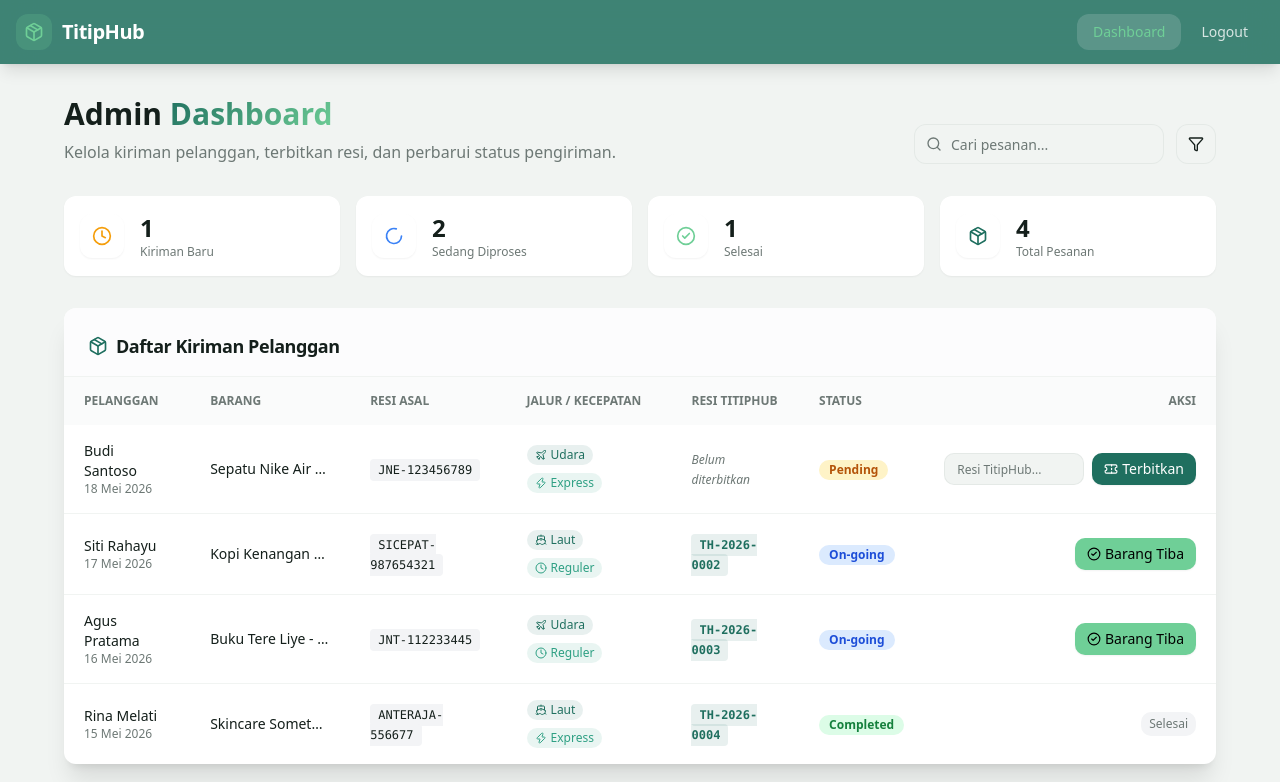
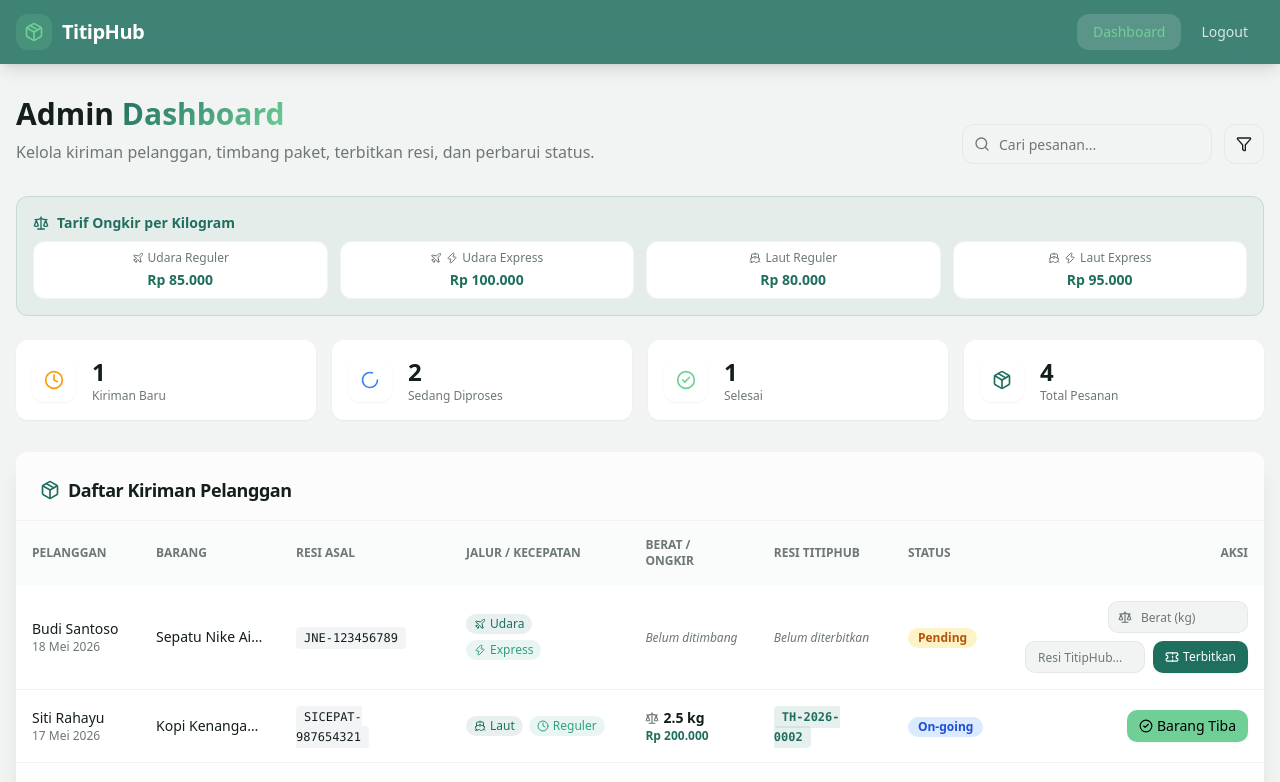
Before and after one commit to dipndeep/titiphub_app, a React (Vite) app in the folder frontend/: page /manager in a window 1280 px wide. Shown: the top 782 px of the page. Built offline with nearby package versions, Linux system fonts and the light colour scheme.

Commit message:
Add Shipping Price

```diff
--- a/frontend/src/pages/LandingPage.jsx
+++ b/frontend/src/pages/LandingPage.jsx
@@ -92,7 +92,7 @@ export default function LandingPage() {
                   <p className="text-sm text-white/60">Tingkat Kepuasan</p>
                 </div>
                 <div>
-                  <p className="text-3xl font-bold text-accent">24jam</p>
+                  <p className="text-3xl font-bold text-accent">24 Jam</p>
                   <p className="text-sm text-white/60">Rata-rata Proses</p>
                 </div>
               </div>
--- a/frontend/src/pages/customer/Tracking.jsx
+++ b/frontend/src/pages/customer/Tracking.jsx
@@ -1,9 +1,12 @@
 import React from "react"
 import { Card, CardContent } from "@/components/ui/card"
 import { Badge } from "@/components/ui/badge"
-import { Package, Clock, Loader2, CheckCircle2, Search, Plane, Ship, Zap, Copy } from "lucide-react"
+import { Package, Clock, Loader2, CheckCircle2, Search, Plane, Ship, Zap, Copy, Scale, Banknote } from "lucide-react"
 import { Input } from "@/components/ui/input"
-import { Button } from "@/components/ui/button"
+
+function formatRupiah(num) {
+  return "Rp " + num.toLocaleString("id-ID")
+}
 
 export default function Tracking() {
   const orders = [
@@ -15,6 +18,8 @@ export default function Tracking() {
       kecepatan: "Express",
       status: "On-going",
       resiTitiphub: "TH-2026-0001",
+      beratKg: 1.2,
+      ongkir: 120000,
       date: "18 Mei 2026",
     },
     {
@@ -25,6 +30,8 @@ export default function Tracking() {
       kecepatan: "Reguler",
       status: "Completed",
       resiTitiphub: "TH-2026-0002",
+      beratKg: 2.5,
+      ongkir: 200000,
       date: "15 Mei 2026",
     },
     {
@@ -34,7 +41,9 @@ export default function Tracking() {
       tipePengiriman: "Udara",
       kecepatan: "Reguler",
       status: "Pending",
-      resiTitiphub: null, // Belum diberikan admin
+      resiTitiphub: null,
+      beratKg: null,
+      ongkir: null,
       date: "18 Mei 2026",
     },
   ]
@@ -45,7 +54,7 @@ export default function Tracking() {
       color: "bg-amber-100 text-amber-700",
       barColor: "bg-amber-400",
       label: "Menunggu Diproses",
-      description: "Barang terdaftar, menunggu Admin memproses.",
+      description: "Barang terdaftar, menunggu Admin menimbang dan menerbitkan resi TitipHub.",
     },
     "On-going": {
       icon: <Loader2 className="w-5 h-5" />,
@@ -59,7 +68,7 @@ export default function Tracking() {
       color: "bg-green-100 text-green-700",
       barColor: "bg-accent",
       label: "Tiba — Siap Diambil",
-      description: "Barang telah tiba di TitipHub dan siap diambil!",
+      description: "Barang telah tiba di TitipHub dan siap diambil! Silakan siapkan ongkir saat pengambilan.",
     },
   }
 
@@ -109,7 +118,7 @@ export default function Tracking() {
                     </div>
 
                     {/* Info Grid */}
-                    <div className="grid grid-cols-2 md:grid-cols-4 gap-3 mb-5 bg-gray-50 rounded-xl p-4">
+                    <div className="grid grid-cols-2 md:grid-cols-3 lg:grid-cols-6 gap-3 mb-5 bg-gray-50 rounded-xl p-4">
                       <div>
                         <p className="text-[11px] uppercase font-semibold text-muted-foreground mb-0.5">Resi Asal</p>
                         <p className="text-sm font-medium truncate" title={order.resiAsal}>{order.resiAsal}</p>
@@ -141,7 +150,39 @@ export default function Tracking() {
                           <span className="text-sm font-medium">{order.kecepatan}</span>
                         </div>
                       </div>
+                      <div>
+                        <p className="text-[11px] uppercase font-semibold text-muted-foreground mb-0.5">Berat Paket</p>
+                        {order.beratKg !== null ? (
+                          <div className="flex items-center gap-1.5">
+                            <Scale className="w-3.5 h-3.5 text-muted-foreground" />
+                            <span className="text-sm font-semibold">{order.beratKg} kg</span>
+                          </div>
+                        ) : (
+                          <p className="text-sm text-muted-foreground italic">Belum ditimbang</p>
+                        )}
+                      </div>
+                      <div>
+                        <p className="text-[11px] uppercase font-semibold text-muted-foreground mb-0.5">Ongkir</p>
+                        {order.ongkir !== null ? (
+                          <div className="flex items-center gap-1.5">
+                            <Banknote className="w-3.5 h-3.5 text-primary" />
+                            <span className="text-sm font-bold text-primary">{formatRupiah(order.ongkir)}</span>
+                          </div>
+                        ) : (
+                          <p className="text-sm text-muted-foreground italic">—</p>
+                        )}
+                      </div>
                     </div>
+
+                    {/* Ongkir notice for completed */}
+                    {order.status === "Completed" && order.ongkir !== null && (
+                      <div className="mb-4 p-3 bg-accent/10 border border-accent/20 rounded-lg flex items-center gap-3">
+                        <Banknote className="w-5 h-5 text-primary shrink-0" />
+                        <p className="text-sm">
+                          Siapkan biaya ongkir sebesar <span className="font-bold text-primary">{formatRupiah(order.ongkir)}</span> saat pengambilan barang di TitipHub.
+                        </p>
+                      </div>
+                    )}
 
                     {/* Status description */}
                     <p className="text-sm text-muted-foreground mb-4">{config.description}</p>
--- a/frontend/src/pages/manager/Dashboard.jsx
+++ b/frontend/src/pages/manager/Dashboard.jsx
@@ -3,26 +3,53 @@ import { Card, CardHeader, CardTitle, CardContent } from "@/components/ui/card"
 import { Button } from "@/components/ui/button"
 import { Badge } from "@/components/ui/badge"
 import { Input } from "@/components/ui/input"
-import { Package, Clock, Loader2, CheckCircle2, XCircle, Search, Filter, Plane, Ship, Zap, Ticket } from "lucide-react"
+import { Package, Clock, Loader2, CheckCircle2, Search, Filter, Plane, Ship, Zap, Ticket, Scale } from "lucide-react"
+
+// Tarif ongkir per kg
+const TARIF = {
+  "Udara-Reguler": 85000,
+  "Udara-Express": 100000,
+  "Laut-Reguler": 80000,
+  "Laut-Express": 95000,
+}
+
+function hitungOngkir(tipePengiriman, kecepatan, beratKg) {
+  const key = `${tipePengiriman}-${kecepatan}`
+  const tarif = TARIF[key] || 0
+  return tarif * beratKg
+}
+
+function formatRupiah(num) {
+  return "Rp " + num.toLocaleString("id-ID")
+}
 
 export default function Dashboard() {
   const [orders, setOrders] = useState([
-    { id: "ORD-001", customer: "Budi Santoso", itemName: "Sepatu Nike Air Max", resiAsal: "JNE-123456789", tipePengiriman: "Udara", kecepatan: "Express", status: "Pending", resiTitiphub: null, date: "18 Mei 2026" },
-    { id: "ORD-002", customer: "Siti Rahayu", itemName: "Kopi Kenangan 3 Pack", resiAsal: "SICEPAT-987654321", tipePengiriman: "Laut", kecepatan: "Reguler", status: "On-going", resiTitiphub: "TH-2026-0002", date: "17 Mei 2026" },
-    { id: "ORD-003", customer: "Agus Pratama", itemName: "Buku Tere Liye - Bumi", resiAsal: "JNT-112233445", tipePengiriman: "Udara", kecepatan: "Reguler", status: "On-going", resiTitiphub: "TH-2026-0003", date: "16 Mei 2026" },
-    { id: "ORD-004", customer: "Rina Melati", itemName: "Skincare Somethinc", resiAsal: "ANTERAJA-556677", tipePengiriman: "Laut", kecepatan: "Express", status: "Completed", resiTitiphub: "TH-2026-0004", date: "15 Mei 2026" },
+    { id: "ORD-001", customer: "Budi Santoso", itemName: "Sepatu Nike Air Max", resiAsal: "JNE-123456789", tipePengiriman: "Udara", kecepatan: "Express", status: "Pending", resiTitiphub: null, beratKg: null, ongkir: null, date: "18 Mei 2026" },
+    { id: "ORD-002", customer: "Siti Rahayu", itemName: "Kopi Kenangan 3 Pack", resiAsal: "SICEPAT-987654321", tipePengiriman: "Laut", kecepatan: "Reguler", status: "On-going", resiTitiphub: "TH-2026-0002", beratKg: 2.5, ongkir: 200000, date: "17 Mei 2026" },
+    { id: "ORD-003", customer: "Agus Pratama", itemName: "Buku Tere Liye - Bumi", resiAsal: "JNT-112233445", tipePengiriman: "Udara", kecepatan: "Reguler", status: "On-going", resiTitiphub: "TH-2026-0003", beratKg: 1, ongkir: 85000, date: "16 Mei 2026" },
+    { id: "ORD-004", customer: "Rina Melati", itemName: "Skincare Somethinc", resiAsal: "ANTERAJA-556677", tipePengiriman: "Laut", kecepatan: "Express", status: "Completed", resiTitiphub: "TH-2026-0004", beratKg: 0.5, ongkir: 47500, date: "15 Mei 2026" },
   ])
 
   const [resiInput, setResiInput] = useState({})
+  const [beratInput, setBeratInput] = useState({})
 
   const terimaAndBeriResi = (id) => {
     const resi = resiInput[id]
+    const berat = parseFloat(beratInput[id])
     if (!resi || resi.trim() === "") {
       alert("Masukkan resi TitipHub terlebih dahulu!")
       return
     }
-    setOrders(orders.map(order =>
-      order.id === id ? { ...order, status: "On-going", resiTitiphub: resi } : order
+    if (!berat || berat <= 0) {
+      alert("Masukkan berat paket yang valid (dalam kg)!")
+      return
+    }
+    const order = orders.find(o => o.id === id)
+    const ongkir = hitungOngkir(order.tipePengiriman, order.kecepatan, berat)
+
+    setOrders(orders.map(o =>
+      o.id === id ? { ...o, status: "On-going", resiTitiphub: resi, beratKg: berat, ongkir: ongkir } : o
     ))
   }
 
@@ -43,13 +70,20 @@ export default function Dashboard() {
     { label: "Total Pesanan", value: orders.length, icon: <Package className="w-5 h-5 text-primary" />, color: "bg-primary/10" },
   ]
 
+  // Preview ongkir for pending orders
+  const getPreviewOngkir = (order) => {
+    const berat = parseFloat(beratInput[order.id])
+    if (!berat || berat <= 0) return null
+    return hitungOngkir(order.tipePengiriman, order.kecepatan, berat)
+  }
+
   return (
     <div className="pt-24 pb-16 px-4">
-      <div className="max-w-6xl mx-auto">
+      <div className="max-w-7xl mx-auto">
         <div className="flex flex-col md:flex-row justify-between items-start md:items-end mb-8 gap-4 animate-fade-in-up">
           <div>
             <h1 className="text-3xl font-bold mb-2">Admin <span className="gradient-text">Dashboard</span></h1>
-            <p className="text-muted-foreground">Kelola kiriman pelanggan, terbitkan resi, dan perbarui status pengiriman.</p>
+            <p className="text-muted-foreground">Kelola kiriman pelanggan, timbang paket, terbitkan resi, dan perbarui status.</p>
           </div>
           <div className="flex items-center gap-3">
             <div className="relative">
@@ -59,6 +93,29 @@ export default function Dashboard() {
             <Button variant="outline" size="icon" className="rounded-lg h-10 w-10 border-border/60">
               <Filter className="w-4 h-4" />
             </Button>
+          </div>
+        </div>
+
+        {/* Tarif Info */}
+        <div className="mb-6 p-4 bg-primary/5 border border-primary/15 rounded-xl animate-fade-in-up animation-delay-100">
+          <p className="text-sm font-semibold text-primary mb-2 flex items-center gap-2"><Scale className="w-4 h-4" /> Tarif Ongkir per Kilogram</p>
+          <div className="grid grid-cols-2 md:grid-cols-4 gap-3 text-sm">
+            <div className="bg-white px-3 py-2 rounded-lg border border-border/40 text-center">
+              <div className="flex items-center justify-center gap-1 text-xs text-muted-foreground mb-1"><Plane className="w-3 h-3" /> Udara Reguler</div>
+              <p className="font-bold text-primary">Rp 85.000</p>
+            </div>
+            <div className="bg-white px-3 py-2 rounded-lg border border-border/40 text-center">
+              <div className="flex items-center justify-center gap-1 text-xs text-muted-foreground mb-1"><Plane className="w-3 h-3" /><Zap className="w-3 h-3" /> Udara Express</div>
+              <p className="font-bold text-primary">Rp 100.000</p>
+            </div>
+            <div className="bg-white px-3 py-2 rounded-lg border border-border/40 text-center">
+              <div className="flex items-center justify-center gap-1 text-xs text-muted-foreground mb-1"><Ship className="w-3 h-3" /> Laut Reguler</div>
+              <p className="font-bold text-primary">Rp 80.000</p>
+            </div>
+            <div className="bg-white px-3 py-2 rounded-lg border border-border/40 text-center">
+              <div className="flex items-center justify-center gap-1 text-xs text-muted-foreground mb-1"><Ship className="w-3 h-3" /><Zap className="w-3 h-3" /> Laut Express</div>
+              <p className="font-bold text-primary">Rp 95.000</p>
+            </div>
           </div>
         </div>
 
@@ -91,30 +148,32 @@ export default function Dashboard() {
             <table className="w-full text-sm text-left">
               <thead className="text-xs text-muted-foreground uppercase bg-gray-50/80">
                 <tr>
-                  <th className="px-5 py-4 font-semibold">Pelanggan</th>
-                  <th className="px-5 py-4 font-semibold">Barang</th>
-                  <th className="px-5 py-4 font-semibold">Resi Asal</th>
-                  <th className="px-5 py-4 font-semibold">Jalur / Kecepatan</th>
-                  <th className="px-5 py-4 font-semibold">Resi TitipHub</th>
-                  <th className="px-5 py-4 font-semibold">Status</th>
-                  <th className="px-5 py-4 font-semibold text-right">Aksi</th>
+                  <th className="px-4 py-4 font-semibold">Pelanggan</th>
+                  <th className="px-4 py-4 font-semibold">Barang</th>
+                  <th className="px-4 py-4 font-semibold">Resi Asal</th>
+                  <th className="px-4 py-4 font-semibold">Jalur / Kecepatan</th>
+                  <th className="px-4 py-4 font-semibold">Berat / Ongkir</th>
+                  <th className="px-4 py-4 font-semibold">Resi TitipHub</th>
+                  <th className="px-4 py-4 font-semibold">Status</th>
+                  <th className="px-4 py-4 font-semibold text-right">Aksi</th>
                 </tr>
               </thead>
               <tbody className="divide-y divide-border/40">
                 {orders.map((order) => {
                   const config = statusConfig[order.status]
+                  const previewOngkir = order.status === "Pending" ? getPreviewOngkir(order) : null
                   return (
                     <tr key={order.id} className="hover:bg-gray-50/50 transition-colors group">
-                      <td className="px-5 py-4">
+                      <td className="px-4 py-4">
                         <p className="font-medium">{order.customer}</p>
                         <p className="text-xs text-muted-foreground">{order.date}</p>
                       </td>
-                      <td className="px-5 py-4 max-w-[160px] truncate font-medium" title={order.itemName}>{order.itemName}</td>
-                      <td className="px-5 py-4">
+                      <td className="px-4 py-4 max-w-[140px] truncate font-medium" title={order.itemName}>{order.itemName}</td>
+                      <td className="px-4 py-4">
                         <code className="text-xs bg-gray-100 px-2 py-1 rounded font-mono">{order.resiAsal}</code>
                       </td>
-                      <td className="px-5 py-4">
-                        <div className="flex items-center gap-2 flex-wrap">
+                      <td className="px-4 py-4">
+                        <div className="flex items-center gap-1.5 flex-wrap">
                           <span className="inline-flex items-center gap-1 text-xs bg-primary/10 text-primary px-2 py-0.5 rounded-full font-medium">
                             {order.tipePengiriman === "Udara" ? <Plane className="w-3 h-3" /> : <Ship className="w-3 h-3" />}
                             {order.tipePengiriman}
@@ -125,31 +184,64 @@ export default function Dashboard() {
                           </span>
                         </div>
                       </td>
-                      <td className="px-5 py-4">
+                      <td className="px-4 py-4">
+                        {order.beratKg !== null ? (
+                          <div>
+                            <p className="text-sm font-semibold flex items-center gap-1"><Scale className="w-3.5 h-3.5 text-muted-foreground" /> {order.beratKg} kg</p>
+                            <p className="text-xs font-bold text-primary">{formatRupiah(order.ongkir)}</p>
+                          </div>
+                        ) : (
+                          <span className="text-xs text-muted-foreground italic">Belum ditimbang</span>
+                        )}
+                      </td>
+                      <td className="px-4 py-4">
                         {order.resiTitiphub ? (
                           <code className="text-xs bg-primary/10 text-primary px-2 py-1 rounded font-mono font-bold">{order.resiTitiphub}</code>
                         ) : (
                           <span className="text-xs text-muted-foreground italic">Belum diterbitkan</span>
                         )}
                       </td>
-                      <td className="px-5 py-4">
+                      <td className="px-4 py-4">
                         <Badge className={`${config.color} border-0 px-2.5 py-0.5 rounded-md font-semibold`}>
                           {config.label}
                         </Badge>
                       </td>
-                      <td className="px-5 py-4">
+                      <td className="px-4 py-4">
                         <div className="flex flex-col items-end gap-2">
                           {order.status === "Pending" && (
+                            <div className="flex flex-col items-end gap-2">
+                              {/* Berat input + auto ongkir */}
+                              <div className="flex items-center gap-2">
+                                <div className="relative">
+                                  <Scale className="absolute left-2.5 top-1/2 -translate-y-1/2 w-3.5 h-3.5 text-muted-foreground" />
+                                  <Input
+                                    type="number"
+                                    step="0.1"
+                                    min="0.1"
+                                    placeholder="Berat (kg)"
+                                    className="h-8 w-[140px] text-xs rounded-md border-border/60 pl-8"
+                                    value={beratInput[order.id] || ""}
+                                    onChange={(e) => setBeratInput({ ...beratInput, [order.id]: e.target.value })}
+                                  />
+                                </div>
+                              </div>
+                              {previewOngkir !== null && (
+                                <p className="text-xs text-right">
+                                  Ongkir: <span className="font-bold text-primary">{formatRupiah(previewOngkir)}</span>
+                                </p>
+                              )}
+                              {/* Resi input */}
                               <div className="flex items-center gap-2">
                                 <Input
                                   placeholder="Resi TitipHub..."
-                                className="h-8 w-[140px] text-xs rounded-md border-border/60"
+                                  className="h-8 w-[120px] text-xs rounded-md border-border/60"
                                   value={resiInput[order.id] || ""}
                                   onChange={(e) => setResiInput({ ...resiInput, [order.id]: e.target.value })}
                                 />
-                              <Button size="sm" className="h-8 bg-primary hover:bg-primary/90 shadow-sm gap-1" onClick={() => terimaAndBeriResi(order.id)}>
+                                <Button size="sm" className="h-8 bg-primary hover:bg-primary/90 shadow-sm gap-1 text-xs" onClick={() => terimaAndBeriResi(order.id)}>
                                   <Ticket className="w-3.5 h-3.5" /> Terbitkan
                                 </Button>
+                              </div>
                             </div>
                           )}
                           {order.status === "On-going" && (
```
Lines whose indentation alone changed are shown as unchanged.
